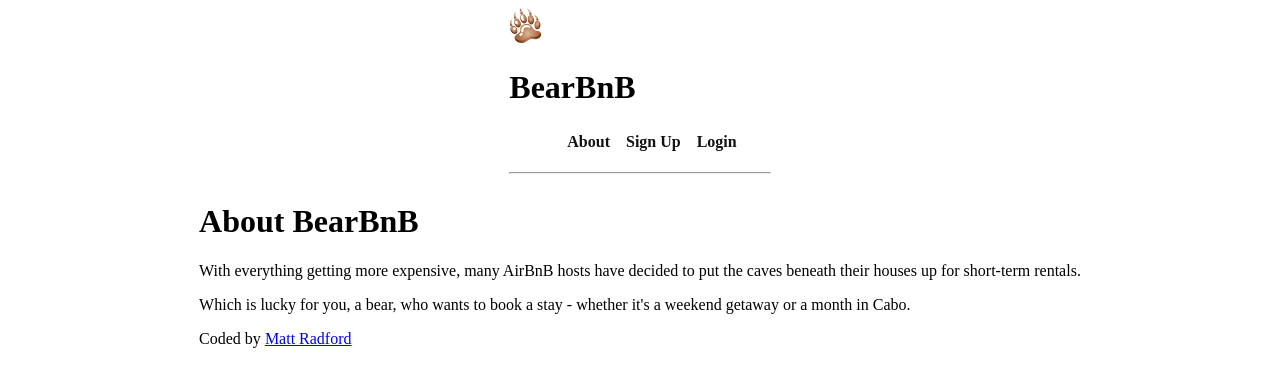
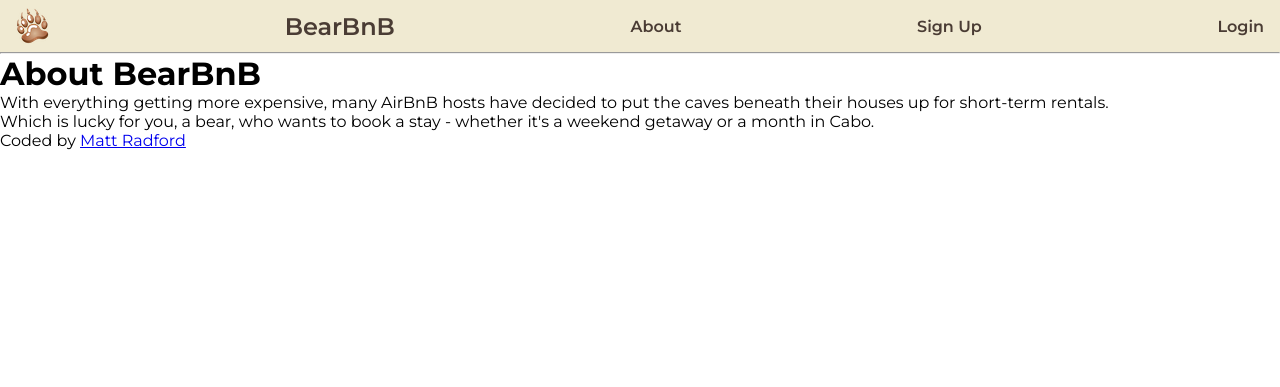
Before and after one commit to radford-coding/bearbnb, a Django app: template main_app/templates/about.html in a window 1280 px wide. Shown: the top 387 px of the page. Run offline with Django 5.2, Linux system fonts and the light colour scheme; the template is opened without the code that fills it, so the values that code supplies are empty.

Commit message:
basic functionality done

```diff
--- a/main_app/static/css/base.css
+++ b/main_app/static/css/base.css
@@ -1,5 +1,7 @@
-html {
+* {
     box-sizing: border-box;
+    margin: 0;
+    padding: 0;
 }
 
 /* body:hover {
@@ -7,17 +9,78 @@ html {
 } */
 
 body {
-    display: flex;
+    /* display: flex;
     flex-direction: column;
-    align-items: center;
+    align-items: center; */
     --text-color: rgb(17, 20, 17);
     --link-hover-color: rgb(16, 56, 158);
+    --bg1: #484848;
+    --white: #EEEEEE;
+    --size1: 2.875rem;
+    --dkbrwn: #4A3C34;
+    --brown: #6c584c;
+    --tan: #a98467;
+    --green: #adc178;
+    --ltgrn: #dde5b6;
+    --cream: #f0ead2;
+    font-family: Montserrat;
 }
 
 nav {
-    margin: 10px;
+    background-color: var(--cream);
+    width: 100%;
+    padding: .5rem 1rem;
+    display: inline-flex;
+    justify-content: space-between;
+    align-items: center;
+    gap: .625rem;
 }
 
+nav>* {
+    text-decoration: none;
+    color: var(--dkbrwn);
+    font-weight: 600;
+}
+
+nav button {
+    flex-shrink: 0;
+    width: calc(var(--size1) * 2);
+    height: var(--size1);
+    border-radius: calc(var(--size1) / 2);
+
+    background-color: var(--bg1);
+    color: var(--white);
+}
+
+body:hover {
+    cursor: url('../images/pointer.png'), auto;
+}
+
+a:hover,
+button:hover,
+input:hover,
+form input {
+    cursor: url('../images/paw.png'), auto;
+}
+
+input[type="file"] {
+    display: none;
+}
+
+.custom-file-upload {
+    padding: 6px 12px;
+    border: 1px solid #ccc;
+    cursor: url('../images/paw.png'), auto;
+    background-color: antiquewhite;
+    display: inline-block;
+}
+
+.cave-image {
+    max-width: 40%;
+}
+
+
+/*
 ul {
     list-style: none;
 }
@@ -42,4 +105,4 @@ nav ul {
 
 nav li {
     padding: 5px 8px;
-}
+} */
--- a/main_app/templates/base.html
+++ b/main_app/templates/base.html
@@ -8,6 +8,9 @@
     <meta name="viewport" content="width=device-width, initial-scale=1.0" />
     <link rel="shortcut icon" type="image/png" href="{% static 'images/paw.png' %}" />
     <link rel="stylesheet" href="{% static 'css/base.css' %}" />
+    <style>
+      @import url('https://fonts.googleapis.com/css2?family=Montserrat:ital,wght@0,100..900;1,100..900&display=swap');
+    </style>
     <title>BearBnB</title>
     {% block head %}
 
@@ -15,45 +18,25 @@
   </head>
   <body>
     <header>
-      <div class="header-logo-container">
+      <nav>
         <img src="{% static 'images/paw.png' %}" alt="A bear paw" />
         <h1>BearBnB</h1>
-      </div>
-      <nav>
-        <ul>
         {% if user.is_authenticated %}
-            <li>
           <a href="{% url 'cave-index' %}">Caves</a>
-            </li>
-            <li>
           <a href="{% url 'cave-create' %}">Add Cave</a>
-            </li>
-            <li>
           <a href="{% url 'about' %}">About</a>
-            </li>
-            <li>
           <form id="logout-form" method="post" action="{% url 'logout' %}">
             {% csrf_token %}
             <button type="submit">Log out</button>
           </form>
-            </li>
         {% else %}
-            <li>
           <a href="{% url 'about' %}">About</a>
-            </li>
-            <li>
           <a href="{% url 'signup' %}">Sign Up</a>
-            </li>
-            <li>
           <a href="{% url 'home' %}">Login</a>
-            </li>
-            <li>
           {% comment %} <a href="{% url 'signup' %}">Sign Up</a> {% endcomment %}
-            </li>
         {% endif %}
-        </ul>
       </nav>
-      <hr>
+      <hr />
     </header>
     <main>
       {% block content %}
```
Also changed, not shown: main_app/static/js/helpers.js (renamed from main_app/static/js/invoice.js, +8 -0 lines), main_app/templates/main_app/cave_detail.html (+14 -10 lines). Lines whose indentation alone changed are shown as unchanged.
